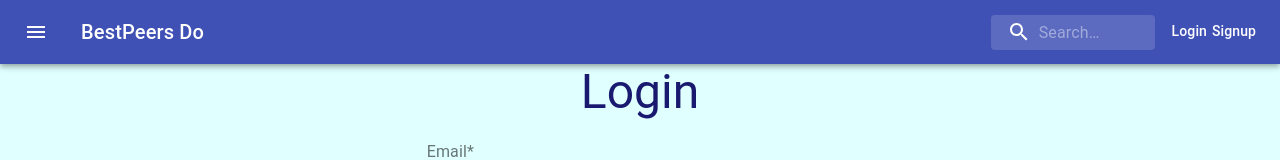
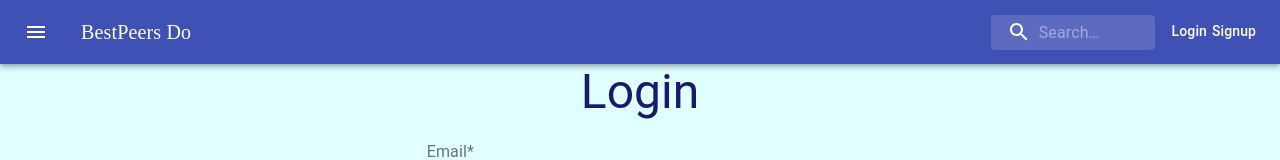
Before and after one commit to shubhampurohit1998/todo1, a React (Create React App) app in the folder frontend/: page /login in a window 1280 px wide. Shown: the top 160 px of the page. Built offline with nearby package versions, Linux system fonts and the light colour scheme.

Commit message:
add  style in logo

```diff
--- a/frontend/src/components/AppBar.js
+++ b/frontend/src/components/AppBar.js
@@ -159,7 +159,9 @@ const Header = (props) => {
           </IconButton>
           <Typography className={classes.title} variant="h6" noWrap>
             <NavLink to="/" className={classes.navLinkStyle}>
-              BestPeers Do
+              <span style={{ fontFamily: "'Dancing Script', cursive" }}>
+                BestPeers Do
+              </span>
             </NavLink>
           </Typography>
           <div className={classes.search}>
```
